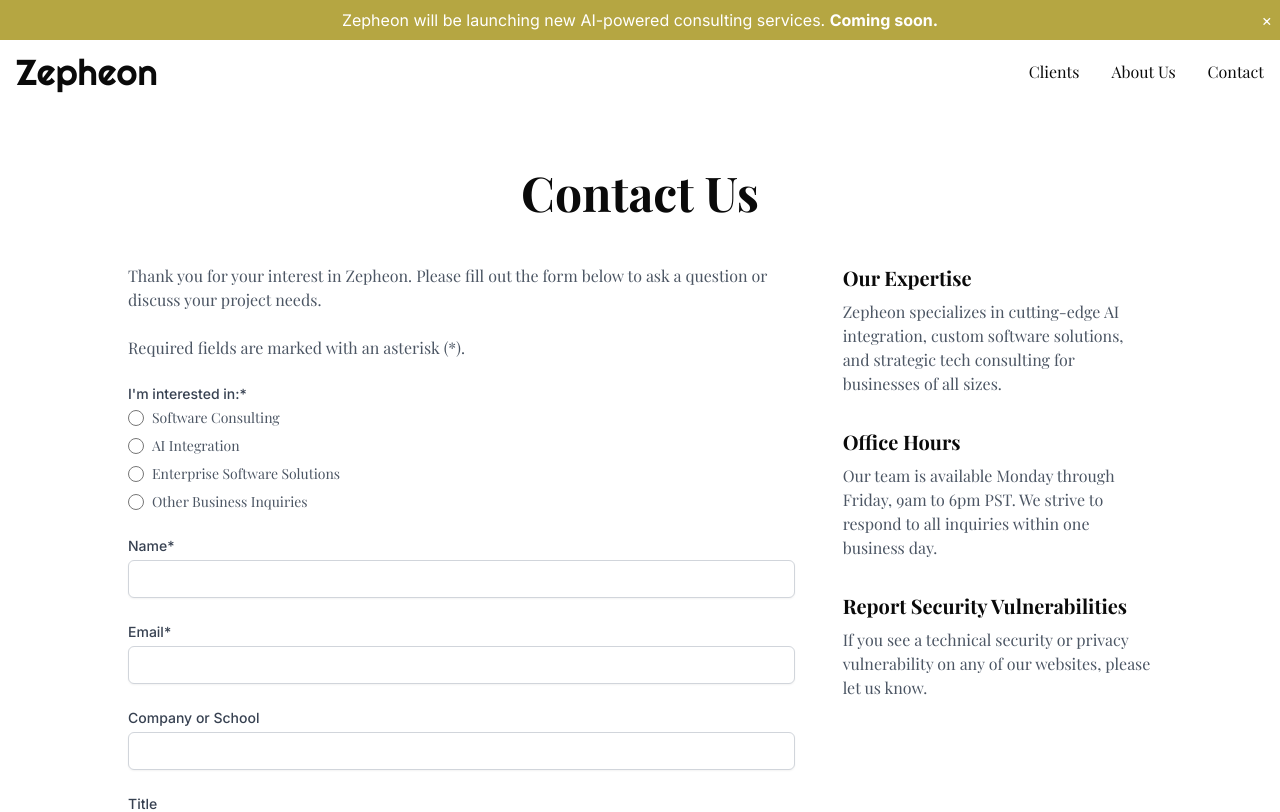
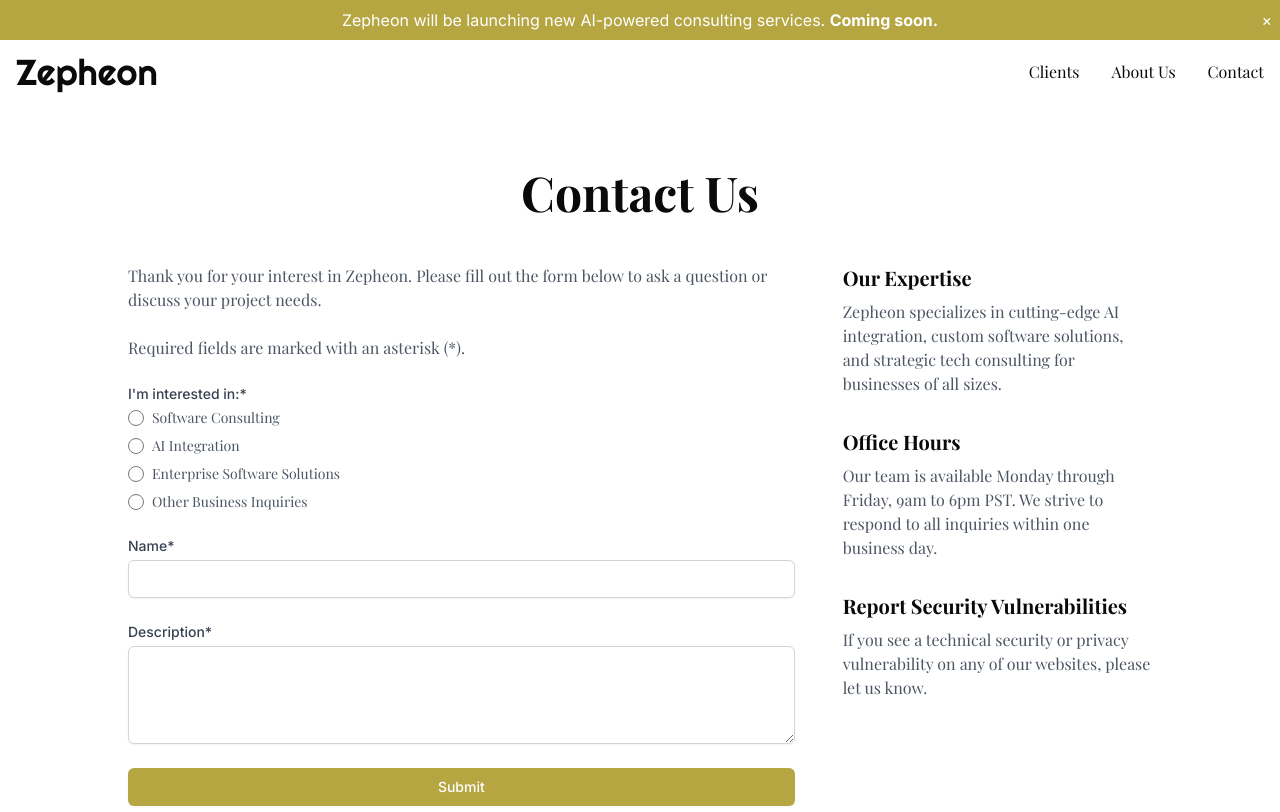
Before and after one commit to isaacbau/zepheon-landing, a React (Vite) app: page /contact in a window 1280 px wide. Shown: the top 812 px of the page. Built offline with nearby package versions, Linux system fonts and the light colour scheme; a web font is replaced by a local one.

Commit message:
Fixed form

```diff
--- a/src/pages/ContactUs.tsx
+++ b/src/pages/ContactUs.tsx
@@ -4,9 +4,7 @@
   const [formData, setFormData] = useState({
     inquiry: "",
     name: "",
-    email: "",
-    company: "",
-    title: "",
+    description: "",
   });
 
   const handleChange = (e: any) => {
@@ -25,9 +23,7 @@
     const body = encodeURIComponent(`
       Inquiry: ${formData.inquiry}
       Name: ${formData.name}
-      Email: ${formData.email}
-      Company: ${formData.company}
-      Title: ${formData.title}
+      Description: ${formData.description}
     `);
     window.location.href = `mailto:about@zepheon.com?subject=${subject}&body=${body}`;
   };
@@ -80,9 +76,11 @@
 
               {[
                 { name: "name", label: "Name*", type: "text" },
-                { name: "email", label: "Email*", type: "email" },
-                { name: "company", label: "Company or School", type: "text" },
-                { name: "title", label: "Title", type: "text" },
+                {
+                  name: "description",
+                  label: "Description*",
+                  type: "textarea",
+                },
               ].map((field) => (
                 <div key={field.name}>
                   <label
@@ -91,6 +89,16 @@
                   >
                     {field.label}
                   </label>
+                  {field.type === "textarea" ? (
+                    <textarea
+                      id={field.name}
+                      name={field.name}
+                      onChange={handleChange}
+                      required={field.label.includes("*")}
+                      className="appearance-none block w-full px-3 py-2 border border-gray-300 rounded-md shadow-sm placeholder-gray-400 focus:outline-none focus:ring-[#B5A642] focus:border-[#B5A642] sm:text-sm"
+                      rows={4}
+                    />
+                  ) : (
                     <input
                       type={field.type}
                       id={field.name}
@@ -99,6 +107,7 @@
                       required={field.label.includes("*")}
                       className="appearance-none block w-full px-3 py-2 border border-gray-300 rounded-md shadow-sm placeholder-gray-400 focus:outline-none focus:ring-[#B5A642] focus:border-[#B5A642] sm:text-sm"
                     />
+                  )}
                 </div>
               ))}
 
```
Lines whose indentation alone changed are shown as unchanged.
